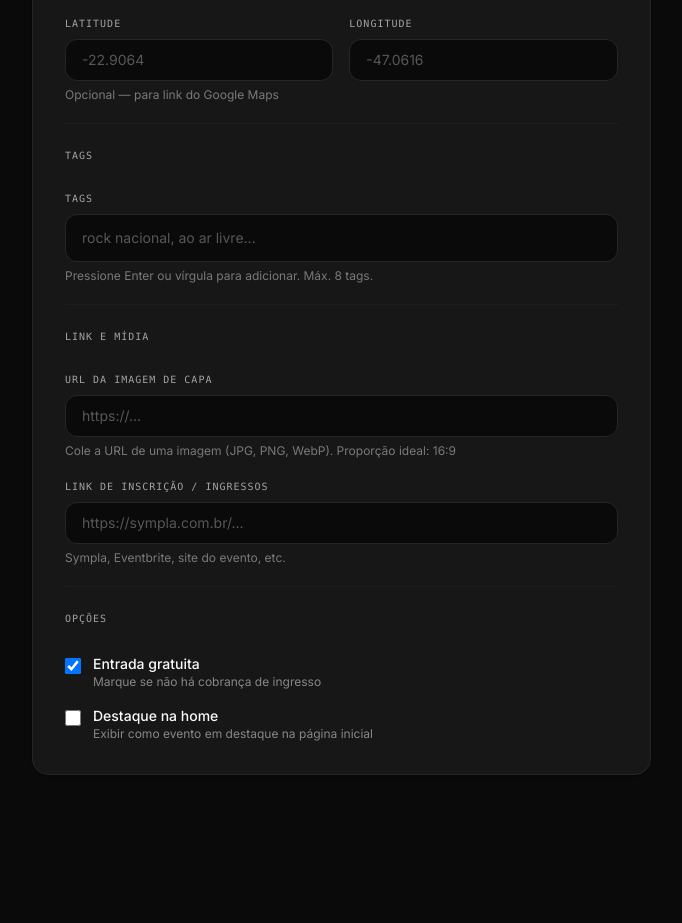
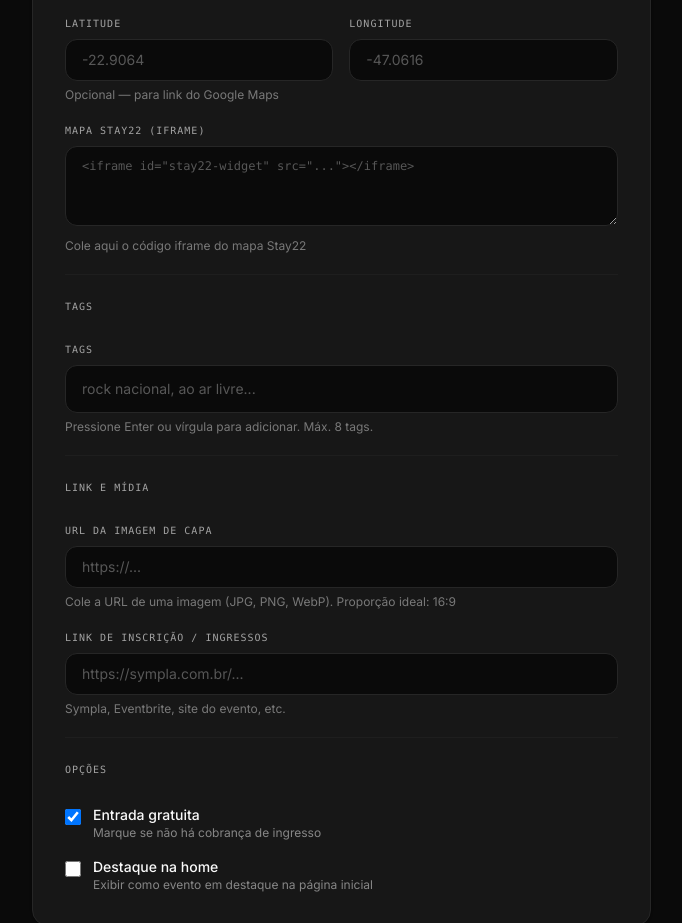
Before and after one commit to gabrielsilveira-ux/showzin-on, a Next.js app: page /admin/eventos/novo in a window 1280 px wide. Shown: the part 1180-2103 px from the top of the page, without its empty margins (272-954 px from the left). Before the commit the page ends 1987 px from the top, so only its background shows below. Built offline with nearby package versions, Linux system fonts and the light colour scheme.

Commit message:
feat: add stay22_map field to events

```diff
--- a/app/eventos/[slug]/page.tsx
+++ b/app/eventos/[slug]/page.tsx
@@ -104,6 +104,17 @@ export default async function EventPage({ params }: Props) {
                   <MapPin size={15} /> Mais em {event.localizacao.cidade}
                 </Link>
               </div>
+
+              {/* Stay22 Map */}
+              {event.stay22_map && (
+                <div className="mt-12">
+                  <h3 className="text-xl font-bold mb-4 flex items-center gap-2" style={{ fontFamily: "'Playfair Display',serif" }}>
+                    <MapPin size={20} style={{ color: 'var(--accent)' }} />
+                    Hospedagem próxima ao evento
+                  </h3>
+                  <div className="rounded-xl overflow-hidden border w-full" style={{ borderColor: 'var(--border)' }} dangerouslySetInnerHTML={{ __html: event.stay22_map }} />
+                </div>
+              )}
             </div>
 
             {/* Sidebar info card */}
--- a/components/admin/EventForm.tsx
+++ b/components/admin/EventForm.tsx
@@ -33,7 +33,7 @@ const EMPTY: EventFormData = {
   title: '', description: '', category: '', emoji: '', date_start: '', date_end: '',
   time_start: '', time_end: '', estado: 'SP', cidade: '', bairro: '', endereco: '',
   lat: '', lng: '', tags: [], is_free: true, ticket_url: '', image_url: '',
-  featured: false, status: 'draft',
+  stay22_map: '', featured: false, status: 'draft',
 }
 
 export default function EventForm({ initial = {}, eventId, mode }: Props) {
@@ -186,6 +186,10 @@ export default function EventForm({ initial = {}, eventId, mode }: Props) {
         </div>
 
         {/* ── TAGS ── */}
+        <Field label="Mapa Stay22 (Iframe)" hint="Cole aqui o código iframe do mapa Stay22">
+          <textarea value={form.stay22_map} onChange={e => set('stay22_map', e.target.value)} rows={3} placeholder='<iframe id="stay22-widget" src="..."></iframe>' className={`${inputCls()} resize-y leading-relaxed font-mono text-xs`} />
+        </Field>
+
         <SectionLabel>Tags</SectionLabel>
 
         <Field label="Tags" hint="Pressione Enter ou vírgula para adicionar. Máx. 8 tags.">
--- a/lib/db.ts
+++ b/lib/db.ts
@@ -113,7 +113,7 @@ export async function getAllEventsAdmin(): Promise<Event[]> {
   noStore()
   const { data, error } = await supabase
     .from('events')
-    .select('id, slug, title, category, date_start, status, featured, source, cidade, estado, bairro, endereco, lat, lng, created_at')
+    .select('id, slug, title, category, date_start, status, featured, source, cidade, estado, bairro, endereco, lat, lng, created_at, stay22_map')
     .order('created_at', { ascending: false })
 
   if (error) { console.error('getAllEventsAdmin error:', error); return [] }
@@ -180,6 +180,7 @@ export async function createEvent(data: EventFormData): Promise<Event> {
     is_free:     data.is_free,
     ticket_url:  data.ticket_url || null,
     image_url:   data.image_url  || null,
+    stay22_map:  data.stay22_map || null,
     featured:    data.featured,
     status:      data.status,
     source:      'editorial',
@@ -214,6 +215,7 @@ export async function updateEvent(id: string, data: Partial<EventFormData>): Pro
     bairro: data.bairro || null,
     ticket_url: data.ticket_url || null,
     image_url: data.image_url || null,
+    stay22_map: data.stay22_map || null,
     updated_at: new Date().toISOString(),
   }
 
--- a/types/index.ts
+++ b/types/index.ts
@@ -43,6 +43,7 @@ export interface Event {
   is_free:     boolean
   ticket_url?: string          // link de inscrição/ingresso
   image_url?:  string
+  stay22_map?: string          // Iframe do mapa Stay22
   featured:    boolean
   status:      EventStatus
   source:      EventSource
@@ -85,6 +86,7 @@ export interface EventFormData {
   is_free:     boolean
   ticket_url:  string
   image_url:   string
+  stay22_map:  string
   featured:    boolean
   status:      EventStatus
 }
```
